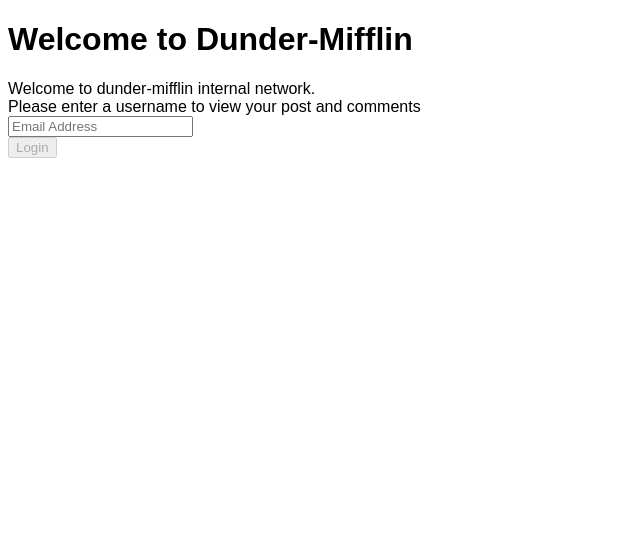
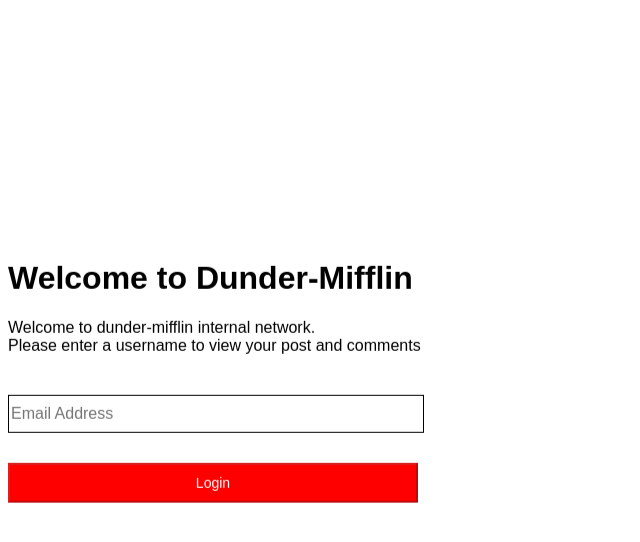
Before and after one commit to vanpeta/Dunder-Mifflin, an Angular app: page / in a window 1280 px wide. Shown: the top 542 px of the page, without its empty margins (0-640 px from the left). Built offline with nearby package versions, Linux system fonts and the light colour scheme.

Commit message:
basic functionality and style added to home component

```diff
--- a/src/app/home/home.component.css
+++ b/src/app/home/home.component.css
@@ -0,0 +1,48 @@
+.home {
+  -webkit-transform-style: preserve-3d;
+  -moz-transform-style: preserve-3d;
+	transform-style: preserve-3d;
+	width: 100%;
+	height: 90vh;
+}
+
+.align {
+	position: relative;
+	top: 50%;
+	transform: translateY(-50%);
+}
+
+.subtitle {
+	padding-bottom: 40px;
+}
+
+.error {
+	color: red;
+}
+
+button, input {
+	width: 90%;
+	max-width: 410px;
+}
+
+button {
+	margin-top: 30px;
+	padding: 10px;
+	text-align: center;
+	cursor: pointer;
+	color: #ffffff;
+	font-size: 14px;
+	font-weight: 500;
+	background-color: #448aff;
+}
+
+button:disabled {
+	background-color: red;
+}
+
+input {
+	height: 34px;
+	border: solid 1px #000000;
+	font-weight: 400;
+	font-size: 16px;
+}
```
